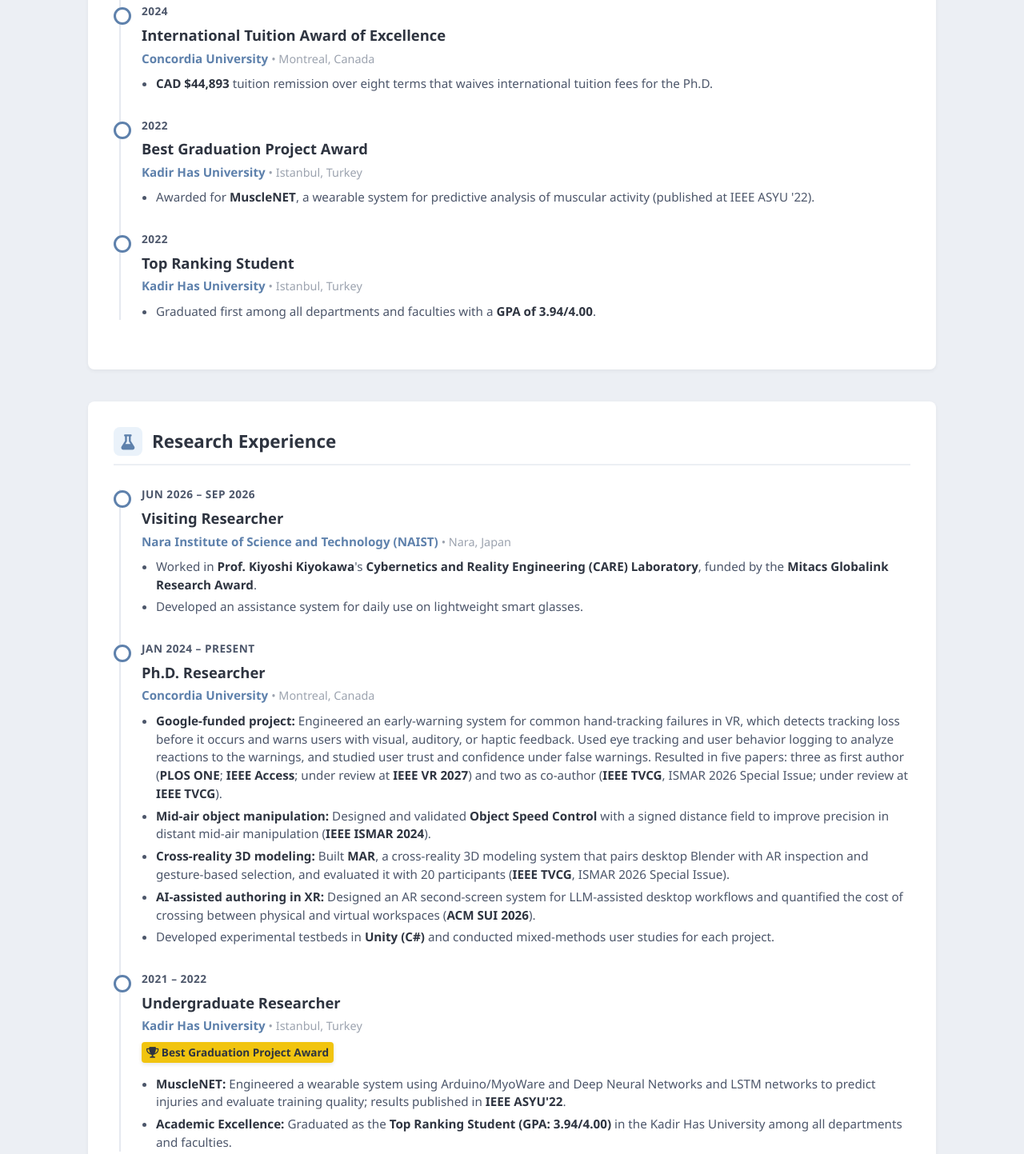
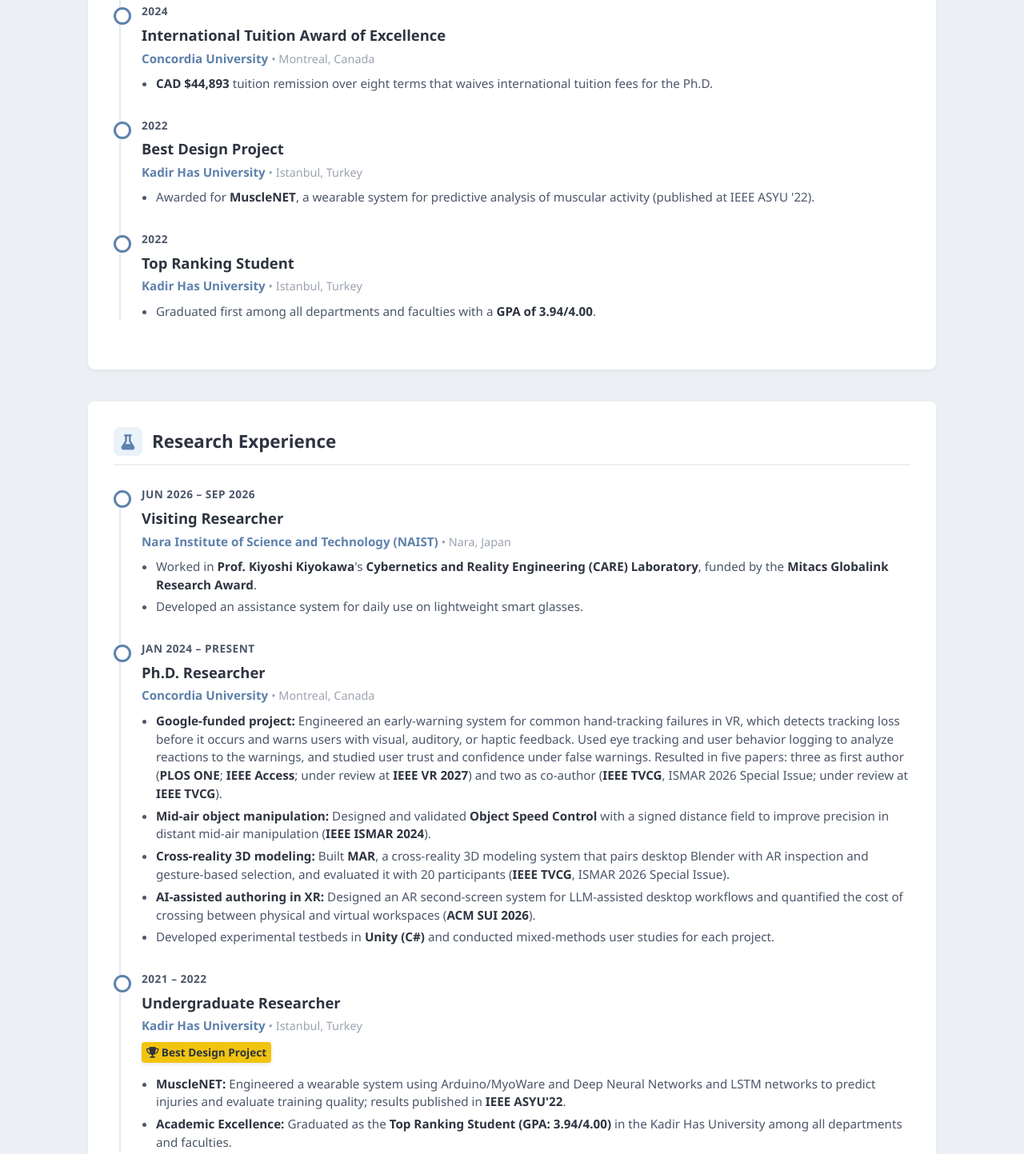
Before and after one commit to mucahitGemici/mucahitGemici.github.io, a plain HTML site: page experience.html in a window 1280 px wide. Shown: the part 1145-2588 px from the top of the page at 80% size. Drawn offline with Linux system fonts and the light colour scheme.

Commit message:
minor revision

```diff
--- a/experience.html
+++ b/experience.html
@@ -137,7 +137,7 @@
                     <div class="cv-item">
                         <div class="cv-date">2022</div>
                         <div class="cv-content">
-                            <h3>Best Graduation Project Award</h3>
+                            <h3>Best Design Project</h3>
                             <div class="cv-org">Kadir Has University <span class="loc">• Istanbul, Turkey</span></div>
                             <ul>
                                 <li>Awarded for <strong>MuscleNET</strong>, a wearable system for predictive analysis of muscular activity (published at IEEE ASYU '22).</li>
@@ -200,7 +200,7 @@
                             <div class="cv-org">Kadir Has University <span class="loc">• Istanbul, Turkey</span></div>
 
                             <div class="badge-row">
-                                <span class="award-badge"><i class="fas fa-trophy"></i> Best Graduation Project Award</span>
+                                <span class="award-badge"><i class="fas fa-trophy"></i> Best Design Project</span>
                             </div>
 
                             <ul>
```
Also changed, not shown: projects.html (+2 -2 lines).
